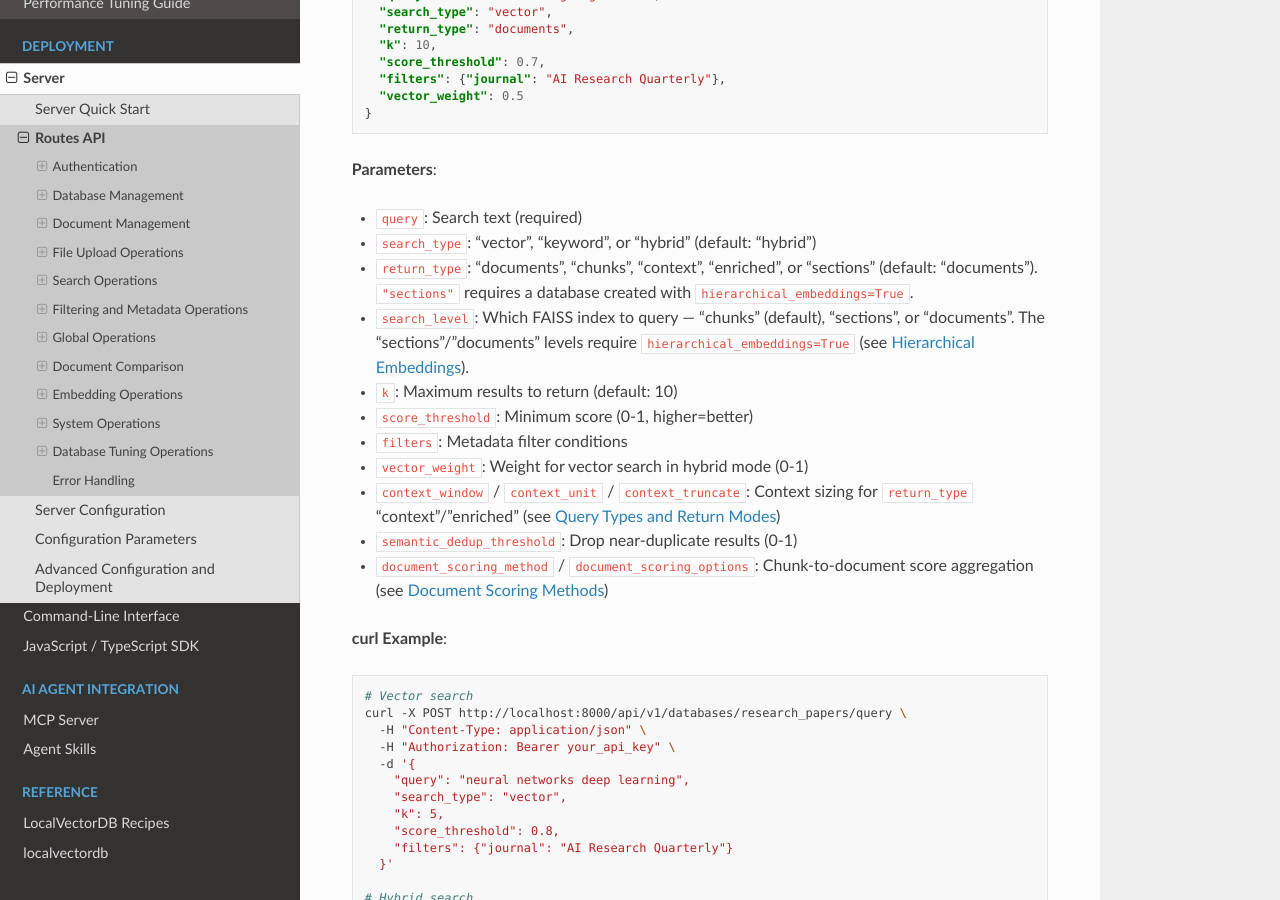
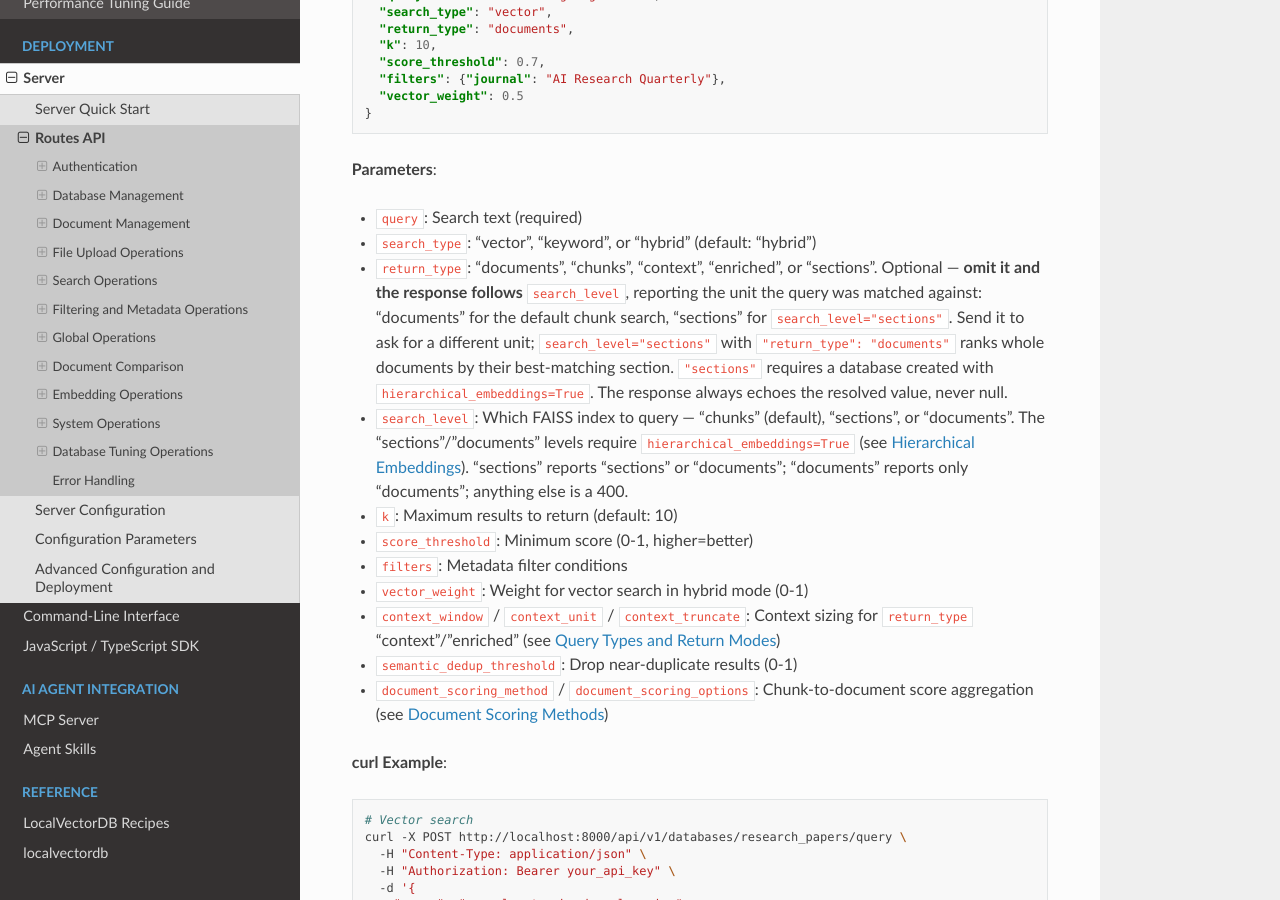
Before and after one commit to thomas-villani/localvectordb, a Sphinx documentation site: the page built from docs/source/server/routes.rst, in a window 1280 px wide and 900 px high, scrolled down 23340 px. Built offline with Sphinx 7.4.7 and the Read the Docs theme 3.1.0, drawn with Linux system fonts in a browser that asks for light colours.

Commit message:
fix(server): map a bad query argument to 400, and document return_type
Auditing the docs for return_type contradictions turned up a real one:
routes.rst promised `default: "documents"`, which is now wrong for a
section search. Fixing the prose meant checking what the server actually
does with a bad combination -- and it answered 500 INTERNAL_ERROR "An
unexpected error occurred".

query() rejects an unsupported search_level/return_type pairing, and a
hierarchical level on a non-hierarchical database, with a bare
ValueError. Nothing mapped ValueError to a status, so the catch-all
handler billed the caller's typo as a server fault and threw away the
message that names the option to change. This predates today's raises:
search_level="fused" on a flat database has always 500'd.

They are now 400 VALIDATION_ERROR carrying the explanation. The catch is
scoped to the query_async() call so an internal ValueError elsewhere
still surfaces as the 500 it is, and BaseLocalVectorDBException is
re-raised ahead of it -- DatabaseError and its subclasses inherit from
ValueError, so without that the mapped statuses (400 INVALID_FILTER,
409, 422) all collapsed into a generic 400. The existing
test_invalid_filter_flow caught exactly that when I first wrote the
catch too broadly.

Docs, now that they can be accurate:
- query.rst said "four return modes" and listed five, and titled one
  "(Default)". The default is a rule, not a mode: unset follows
  search_level.
- routes.rst documents the omit-it-and-it-follows-search_level contract,
  that the response always echoes a resolved value rather than null, and
  which pairings are a 400.
- mcp.rst and hierarchical.rst gain the same rule.
- overview.rst's "(default)" comments sit on chunk searches and stay
  correct; the JS SDK omits return_type when unset and exposes no
  search_level, so its documented "documents" default is accurate too.

Co-Authored-By: Claude Opus 4.8 (1M context) <noreply@anthropic.com>

```diff
--- a/docs/source/server/routes.rst
+++ b/docs/source/server/routes.rst
@@ -1223,12 +1223,19 @@ The main search endpoint supporting vector, keyword, and hybrid search.
 
 - ``query``: Search text (required)
 - ``search_type``: "vector", "keyword", or "hybrid" (default: "hybrid")
-- ``return_type``: "documents", "chunks", "context", "enriched", or "sections"
-  (default: "documents"). ``"sections"`` requires a database created with
-  ``hierarchical_embeddings=True``.
+- ``return_type``: "documents", "chunks", "context", "enriched", or "sections".
+  Optional — **omit it and the response follows** ``search_level``, reporting the
+  unit the query was matched against: "documents" for the default chunk search,
+  "sections" for ``search_level="sections"``. Send it to ask for a different
+  unit; ``search_level="sections"`` with ``"return_type": "documents"`` ranks
+  whole documents by their best-matching section. ``"sections"`` requires a
+  database created with ``hierarchical_embeddings=True``. The response always
+  echoes the resolved value, never null.
 - ``search_level``: Which FAISS index to query — "chunks" (default), "sections",
   or "documents". The "sections"/"documents" levels require
-  ``hierarchical_embeddings=True`` (see :doc:`../hierarchical`).
+  ``hierarchical_embeddings=True`` (see :doc:`../hierarchical`). "sections"
+  reports "sections" or "documents"; "documents" reports only "documents";
+  anything else is a 400.
 - ``k``: Maximum results to return (default: 10)
 - ``score_threshold``: Minimum score (0-1, higher=better)
 - ``filters``: Metadata filter conditions
```
Also changed, not shown: CHANGELOG.md (+10 -0 lines), docs/source/mcp.rst (+7 -2 lines), docs/source/query.rst (+9 -3 lines), 2 other files.
